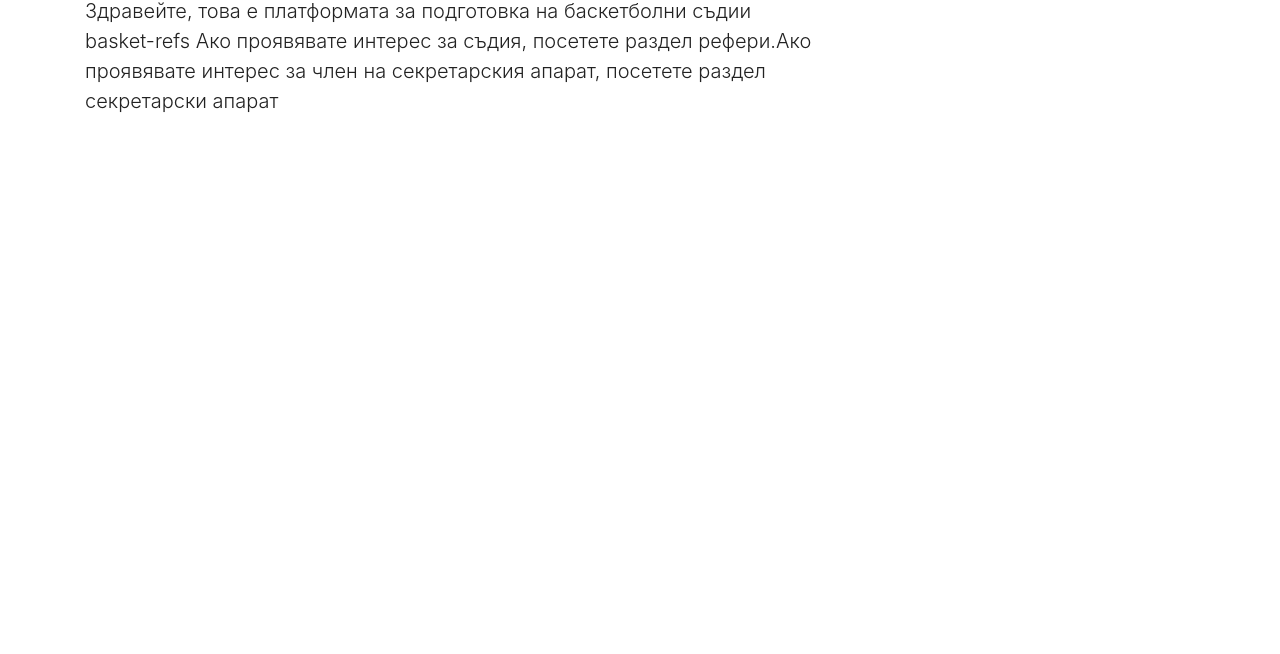
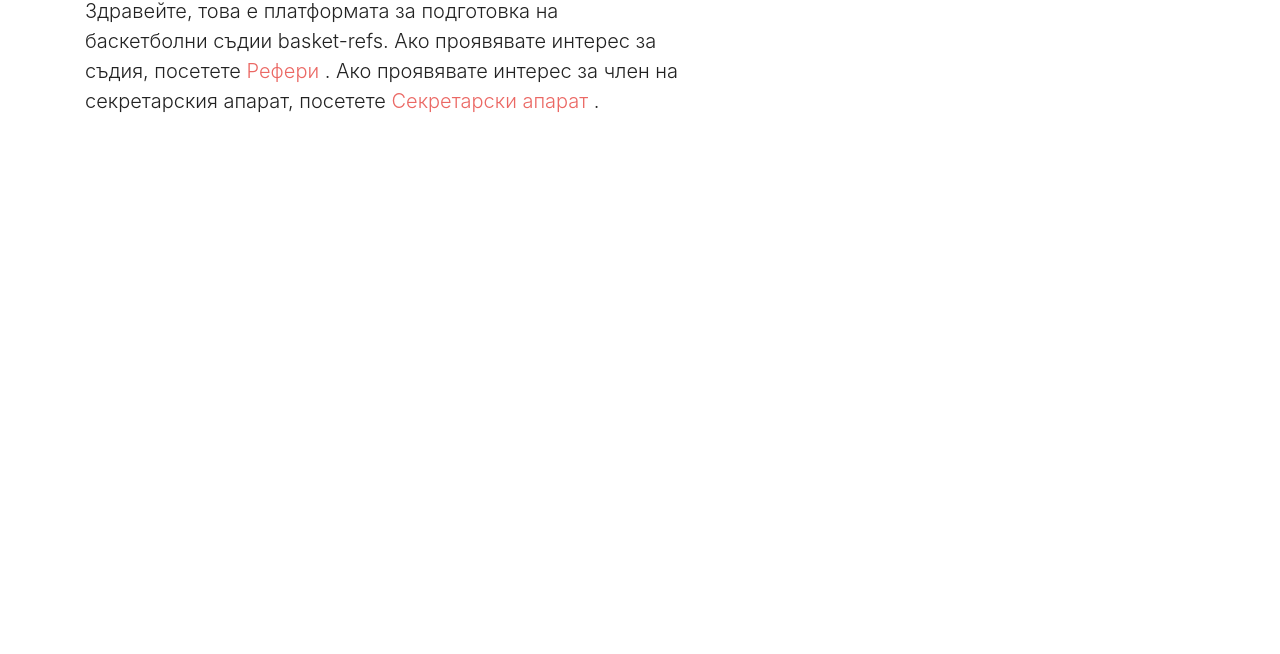
Before and after one commit to SimeonMarkov/basket-refs, a plain HTML site: page app/index.html in a window 1280 px wide. Shown: the part 146-800 px from the top of the page. Drawn offline with nearby package versions, Linux system fonts and the light colour scheme; a web font is replaced by a local one.

Commit message:
text editings

```diff
--- a/app/index.html
+++ b/app/index.html
@@ -19,9 +19,9 @@
                     <h1>Баскет</h1>
                     <p class="lead">
                         Здравейте, това е платформата за
-                        подготовка на баскетболни съдии basket-refs
-                        Ако проявявате интерес за съдия, посетете раздел рефери.Ако проявявате
-                        интерес за член на секретарския апарат, посетете раздел секретарски апарат
+                        подготовка на баскетболни съдии basket-refs.
+                        Ако проявявате интерес за съдия, посетете <a href="refer.html">Рефери</a> . Ако проявявате
+                        интерес за член на секретарския апарат, посетете <a href="secretar.html">Секретарски апарат</a> .
                     </p>
                 </div>
             </div>
--- a/app/scripts/load-refer-data.js
+++ b/app/scripts/load-refer-data.js
@@ -61,11 +61,11 @@
                     name: 'След като завърши дрибъла си, състезателят няма право да дриблира повторно, \n' +
                     'освен ако това стане след като вече е загубил владение на топката вследствие на:\n'
                 }, {
-                    name:'<div class="data-list-item"> •стрелба в коша от игра;</div>'
+                    name:'<div class="data-list-item"> • стрелба в коша от игра;</div>'
                 }, {
-                    name: '<div class="data-list-item"> •докосване на топката от противник;</div>'
+                    name: '<div class="data-list-item"> • докосване на топката от противник;</div>'
                 }, {
-                    name: '<div class="data-list-item"> •подаване   или   положение   на   неовладяна   топка,   при   което   топката   е докоснала или е' +
+                    name: '<div class="data-list-item"> • подаване   или   положение   на   неовладяна   топка,   при   което   топката   е докоснала или е' +
                     ' била докосната от друг състезател.</div>'
                 }]
             }, {
--- a/app/scripts/load-secretar-data.js
+++ b/app/scripts/load-secretar-data.js
@@ -59,12 +59,12 @@
                         '24 секунди, ако \n' +
                         'топката остава във владение на същият отбор;</div>'
                     }, {
-                        name: '<div class="data-list-item"> •при  вкарване  на  топка  в  игра  отвън,  тя  докосне  или  е  редовно  докосната  от \n' +
+                        name: '<div class="data-list-item"> • при  вкарване  на  топка  в  игра  отвън,  тя  докосне  или  е  редовно  докосната  от \n' +
                         'кой да е състезател в игралното поле.</div>'
                     }, {
                         name: '2.2 Се спира и се връща на 14 секунди. когато:'
                     }, {
-                        name: '<div class="data-list-item"> •на  отбора,  който  е  бил  във  владение  на  топката  преди  това  се  дава  право \n' +
+                        name: '<div class="data-list-item"> • на  отбора,  който  е  бил  във  владение  на  топката  преди  това  се  дава  право \n' +
                         'да вкара топката в игра отвън в предното си поле и 13 или по-малко секунди \n' +
                         'са налице на таблото на часовника за 24 секунди в следствие на извършено нарушение от противниковия отбор.</div>'
                     }
--- a/app/styles/main.css
+++ b/app/styles/main.css
@@ -76,12 +76,6 @@ div.faq {
     margin-top: 50px;
 }
 
-.wrong {
-    color: red;
-    padding: 5px;
+.lead {
+    width: 600px;
 }
-
-.right {
-    color: lightgreen;
-    padding: 5px;
-}
```
